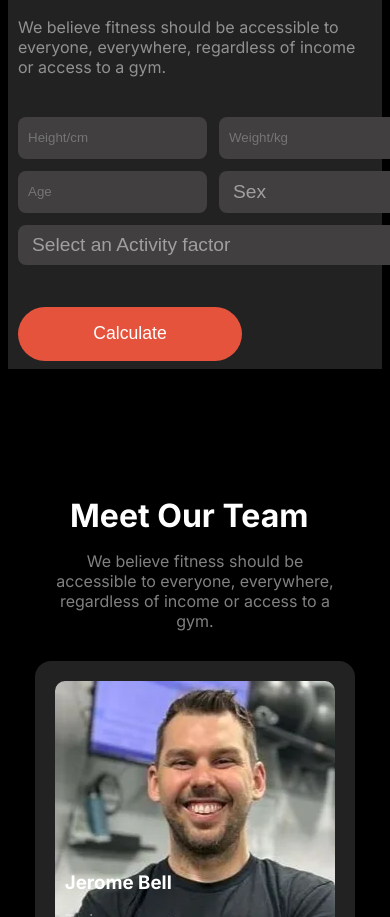
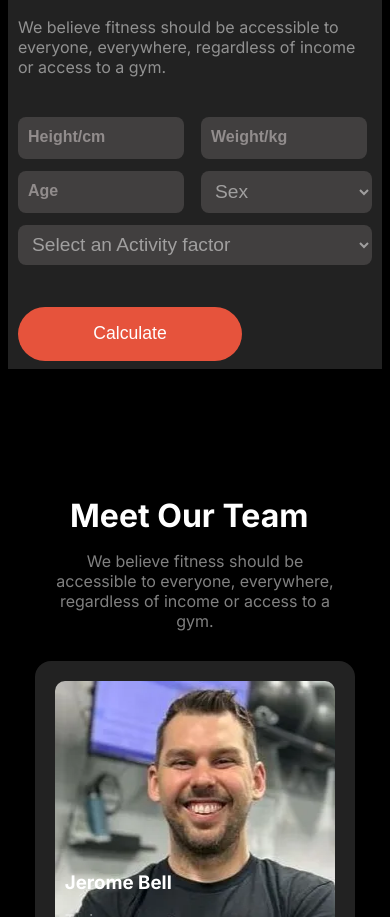
Before and after one commit to abusaleh123/ASSIGNMENT-2, a plain HTML site: page index.html in a window 390 px wide. Shown: the part 4544-5461 px from the top of the page. Drawn offline with Linux system fonts and the light colour scheme; a web font is replaced by a local one.

Commit message:
Addeded Form Responsive

```diff
--- a/Styles/style.css
+++ b/Styles/style.css
@@ -445,7 +445,7 @@ body {
 .exercise-photo6{
     background:url(../images/exercise6.jpg);
     background-color:rgba(0, 71, 255, 0.3);
-    background-blend-mode: overlay;;
+    background-blend-mode: overlay;
     /* width:100%; */
     background-size:contain;
 }
@@ -1123,7 +1123,15 @@ input[type="text"] {
     }
 
     form {
-        width: 340px;
+        /* width: 340px; */
+    }
+    input{
+        width:90%;
+    }
+    input::placeholder{
+        color:#918c8c;
+        font-size:1rem;
+        font-weight: 600;
     }
 
     .meet {
```
